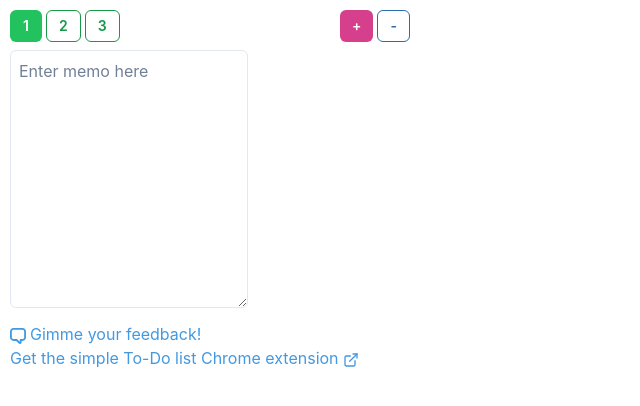
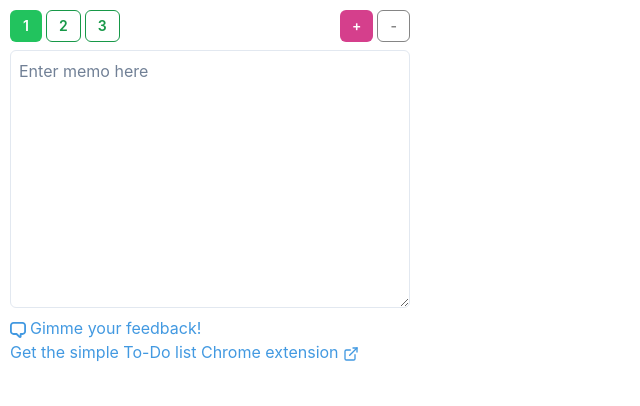
Before and after one commit to 07130918/Scribbles, a React (Create React App) app: page / in a window 1280 px wide. Shown: the top 406 px of the page, without its empty margins (0-640 px from the left). Built offline with nearby package versions, Linux system fonts and the light colour scheme.

Commit message:
chore: Update NoteButtons component to use consistent indentation and button color scheme

```diff
--- a/src/components/NoteButtons.tsx
+++ b/src/components/NoteButtons.tsx
@@ -56,7 +56,7 @@ const NoteButtons = ({
 				+
 			</Button>
 			<Button
-				colorScheme="blue"
+				colorScheme="blackAlpha"
 				variant={notes.length <= NOTE_MIN_COUNT ? "outline" : "solid"}
 				size="sm"
 				disabled={notes.length <= NOTE_MIN_COUNT}
--- a/src/components/NoteField.tsx
+++ b/src/components/NoteField.tsx
@@ -1,4 +1,4 @@
-import { Box } from "@chakra-ui/react";
+import { Stack } from "@chakra-ui/react";
 import styled from "@emotion/styled";
 import TextareaAutosize from "react-textarea-autosize";
 
@@ -26,14 +26,14 @@ type NoteFieldProps = {
 
 const NoteField = ({ text, onChange }: NoteFieldProps) => {
 	return (
-		<Box w="400px">
+		<Stack w="400px">
 			<StyledTextareaAutoSize
 				value={text}
 				placeholder="Enter memo here"
 				minRows={10}
 				onChange={onChange}
 			/>
-		</Box>
+		</Stack>
 	);
 };
 
```
